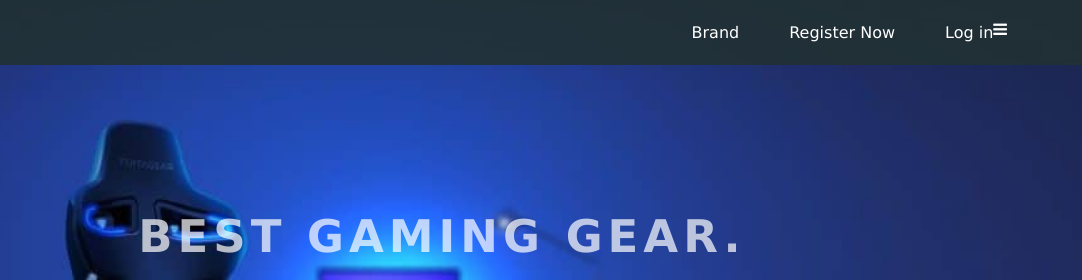
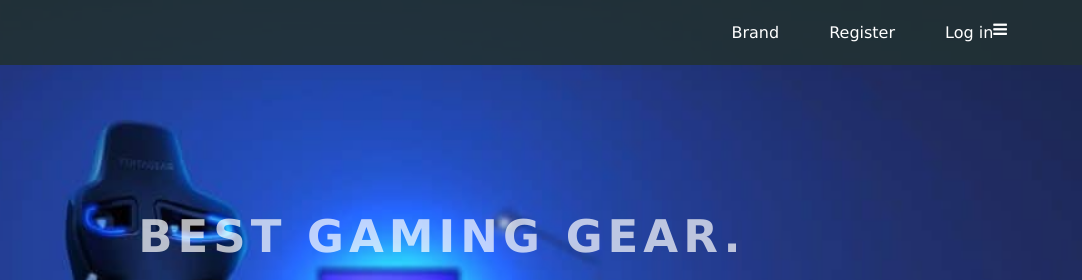
Before and after one commit to ubaidaw/projecthtml, a plain HTML site: page index.html in a window 1280 px wide. Shown: the top 280 px of the page, 198-1280 px from the left. Drawn offline with Linux system fonts and the light colour scheme.

Commit message:
Update index.html

```diff
--- a/index.html
+++ b/index.html
@@ -19,7 +19,7 @@
 
         <div class="header-right">
           <a href="#">Brand</a>
-          <a href="#">Register Now</a>
+          <a href="#">Register</a>
           <a href="#" class="login">Log in</a>
         </div>
       </div>
```
